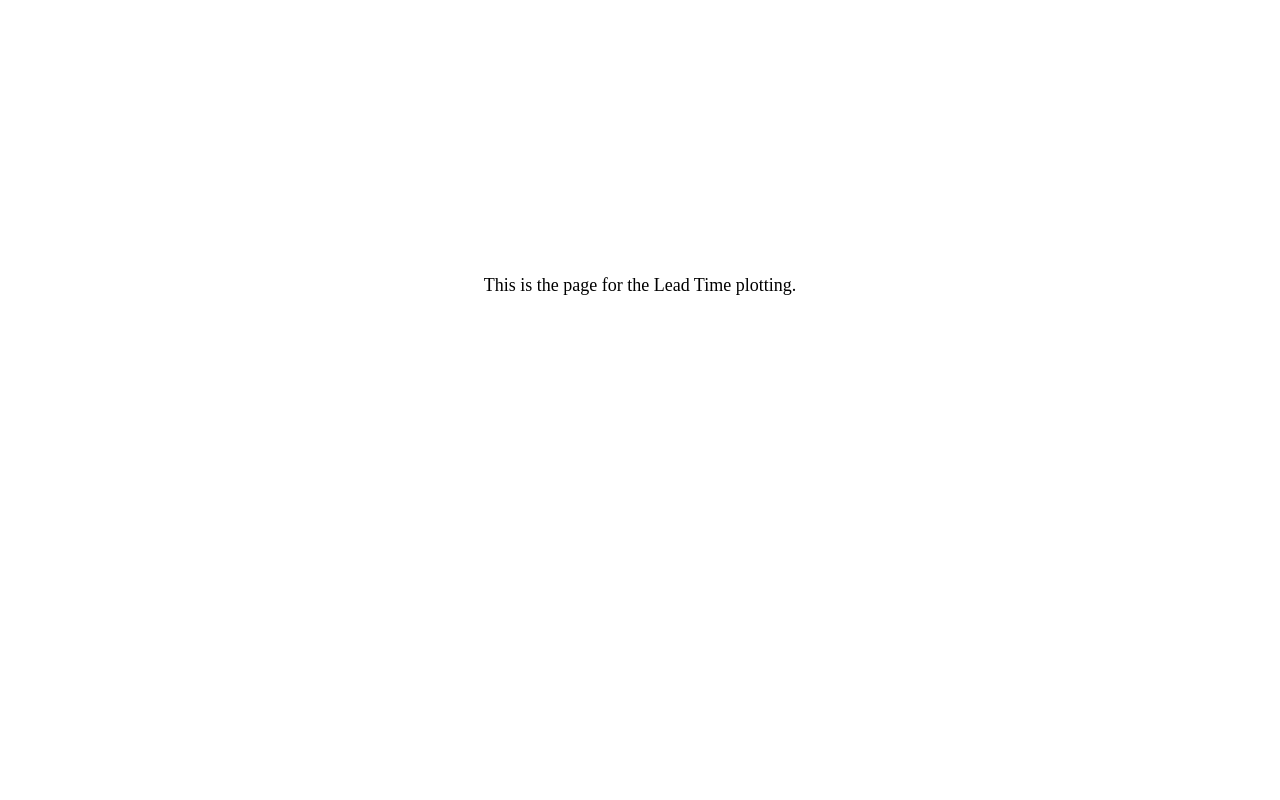
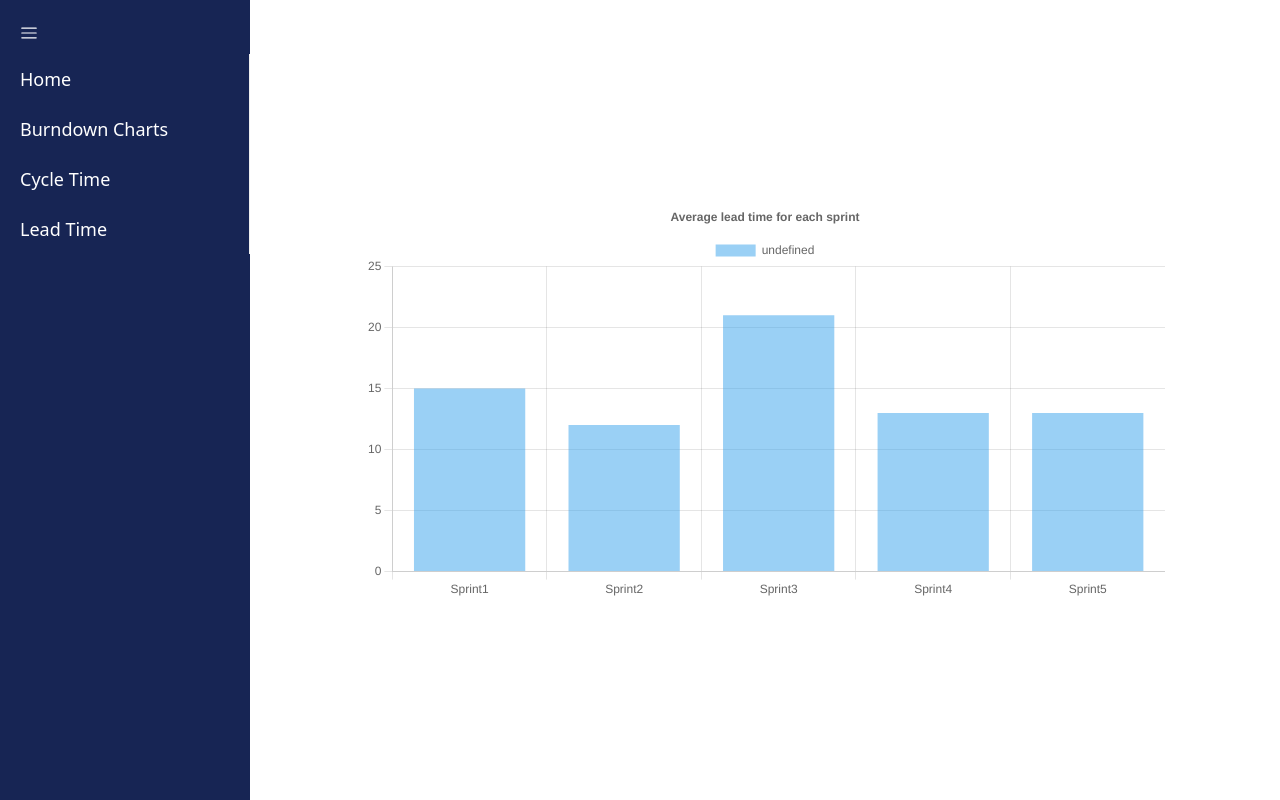
Before and after one commit to rnolas96/SER516-Team-Houston, a React (Create React App) app in the folder taigaProject/frontend/: page /leadtime in a window 1280 px wide. Built offline with nearby package versions, Linux system fonts and the light colour scheme.

Commit message:
Lead Time UI Implementation

```diff
--- a/taigaProject/frontend/src/components/LeadTime.js
+++ b/taigaProject/frontend/src/components/LeadTime.js
@@ -1,8 +1,42 @@
-import React from 'react'
+import React, { useEffect, useState } from 'react'
 import '../App.css'
+import SidebarMenu from './SidebarMenu'
+import axios from 'axios'
+import BarChartMaker from './reusable_components/BarChartMaker';
 
 export default function LeadTime() {
+
+  const [averageCycleTimeLabels, setAverageCycleTimeLabels] = useState([]);
+  const [averageCycleTimeValues, setAverageCycleTimeValues] = useState([]);
+
+  useEffect (() => {
+
+    const labels = [];
+    const values = [];
+
+    const cycletimeUrl = "/api/cycletime";
+    // const data = axios.get(cycletimeUrl).then(res => {
+    //     res.data.map((key, value) => {
+    //       labels.push(key);
+    //       values.push(value);
+    //   })
+    // })
+  }, []);
+
+  const data = {
+    labels: [ 'Sprint1', 'Sprint2', 'Sprint3', 'Sprint4', 'Sprint5'],
+    text: "Average lead time for each sprint",
+    datasets: [{
+      data: [15, 12, 21, 13, 13, 16]
+    }]
+  };
+
   return (
-    <div className='container'>This is the page for the Lead Time plotting.</div>
+    <div className='container-full'>
+      <SidebarMenu />
+      <div className='route-container'>
+        <BarChartMaker props={data}/>
+      </div>
+    </div>
   )
 }
```
